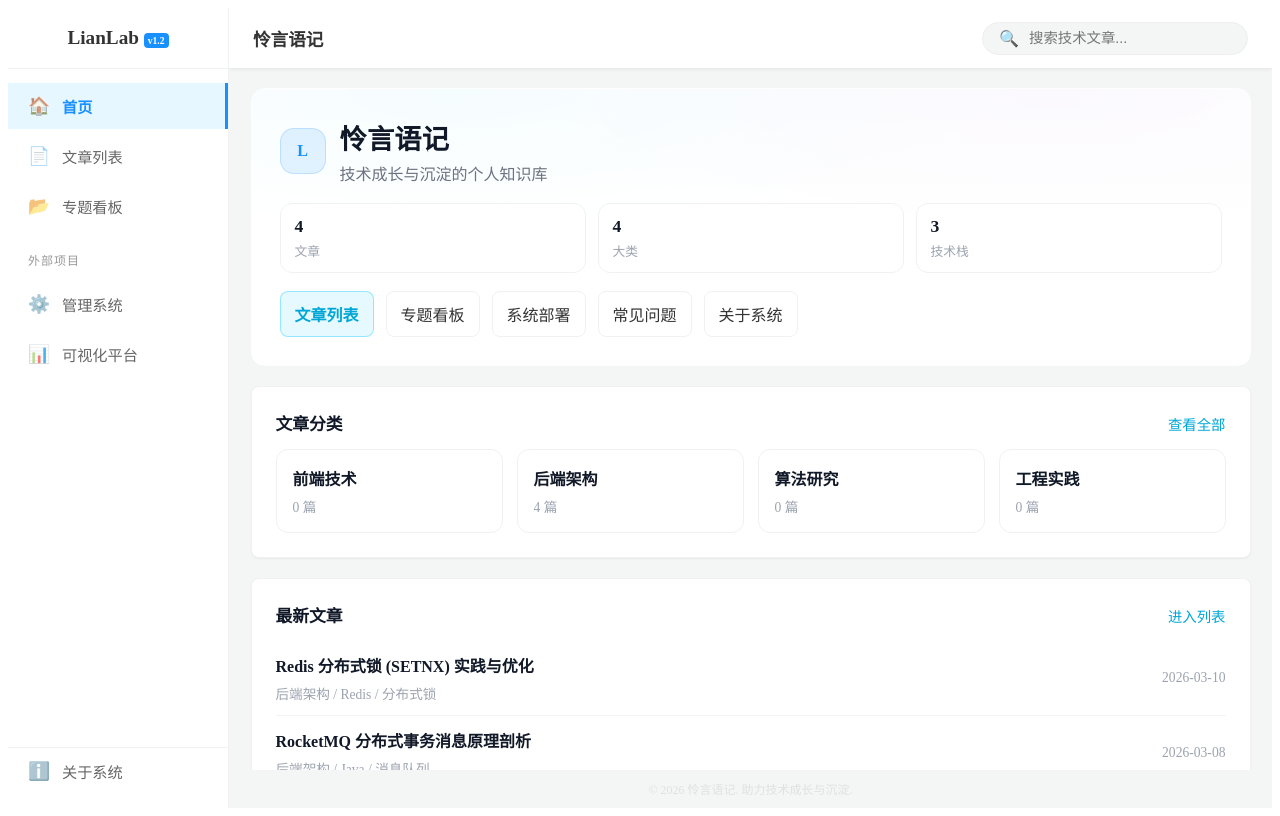
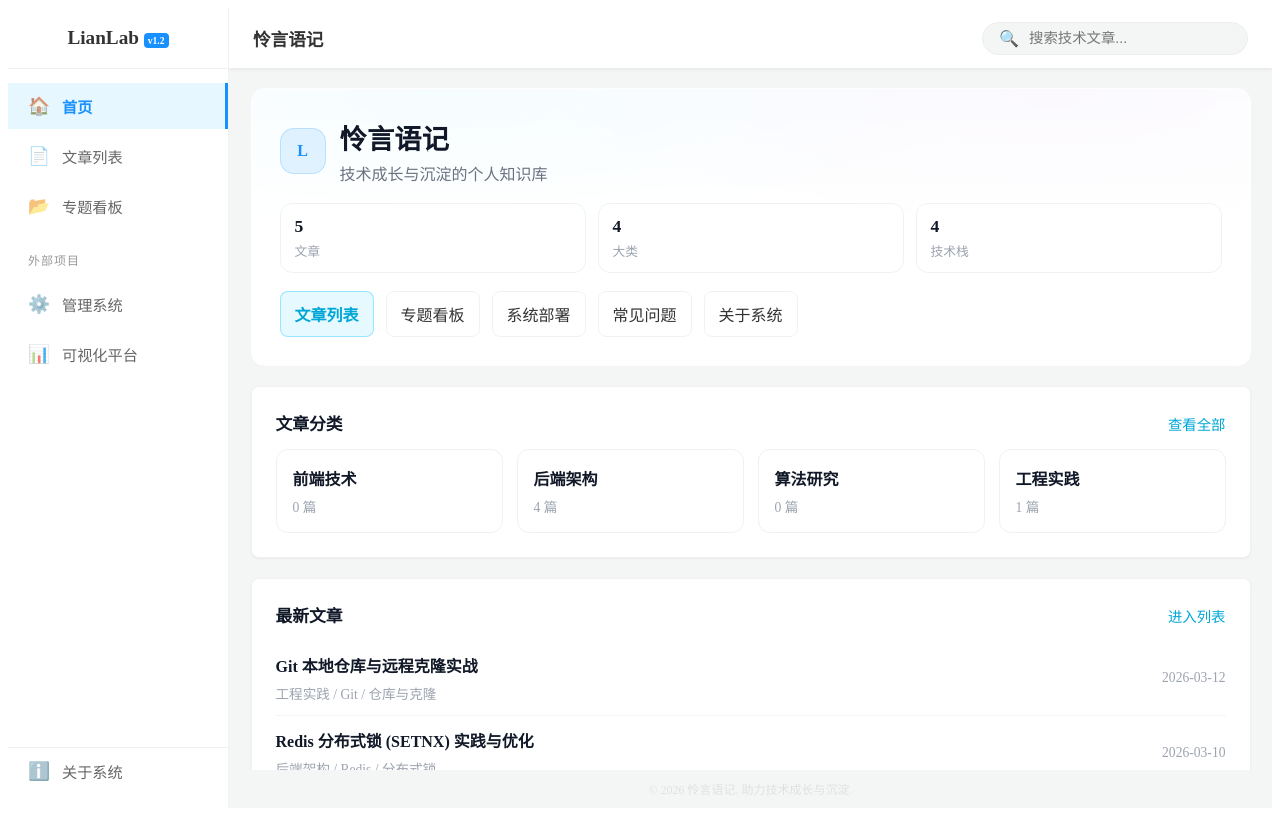
Before and after one commit to TheBoe1/blog-New, a Vue app: page /index/ in a window 1280 px wide. Built offline with nearby package versions, Linux system fonts and the light colour scheme.

Commit message:
工程实践

```diff
--- a/main/mockData.js
+++ b/main/mockData.js
@@ -42,6 +42,8 @@ const CATEGORY_TO_TAXONOMY = {
     DevOps: { bigKey: 'practice', bigName: '工程实践', techKey: 'devops', techName: 'DevOps', themeKey: 'infra', themeName: '基础设施' }
 };
 
+CATEGORY_TO_TAXONOMY.Git = { bigKey: 'practice', bigName: '工程实践', techKey: 'git', techName: 'Git', themeKey: 'repo-clone', themeName: '仓库与克隆' };
+
 const buildLearningRoute = ({ bigKey, techKey, themeKey, slug }) => `/learning/${bigKey}/${techKey}/${themeKey}/${slug}`;
 const buildThemeRoute = ({ bigKey, techKey, themeKey }) => `/learning/${bigKey}/${techKey}/${themeKey}`;
 
@@ -77,6 +79,14 @@ const learningArticles = [
         tags: ['Java', '并发'],
         category: 'Java',
         date: '2026-03-01'
+    },
+    {
+        id: 5,
+        topic: 'Git 本地仓库与远程克隆实战',
+        content: '',
+        tags: ['Git', '远程仓库', '本地仓库', 'SSH'],
+        category: 'Git',
+        date: '2026-03-12'
     }
 ].map((a) => {
     const mapped = CATEGORY_TO_TAXONOMY[a.category] ?? { bigKey: 'practice', bigName: '工程实践', techKey: 'misc', techName: '综合', themeKey: 'general', themeName: '通用' };
@@ -315,6 +325,24 @@ export const getProjectList = () => {
                 '脚本：Shell, Python',
                 '网络：IPv6, QoS'
             ]
+        },
+        {
+            id: 3,
+            name: 'Git 本地仓库与远程克隆实战',
+            desc: '基于 Git 的本地与远程协作实践，涵盖初始化、克隆、分支合并与 SSH 配置。',
+            stack: 'Git / GitHub / SSH',
+            features: [
+                '初始化与配置本地仓库',
+                '生成并配置 SSH Key',
+                '远程仓库克隆与同步',
+                '分支管理与合并策略',
+                '常见冲突的处理流程'
+            ],
+            techStack: [
+                '工程实践：Git',
+                '平台：GitHub/GitLab',
+                '认证：SSH/HTTPS'
+            ]
         }
     ];
 };
```
Also changed, not shown: Git 本地仓库与远程克隆实战.txt (added).
